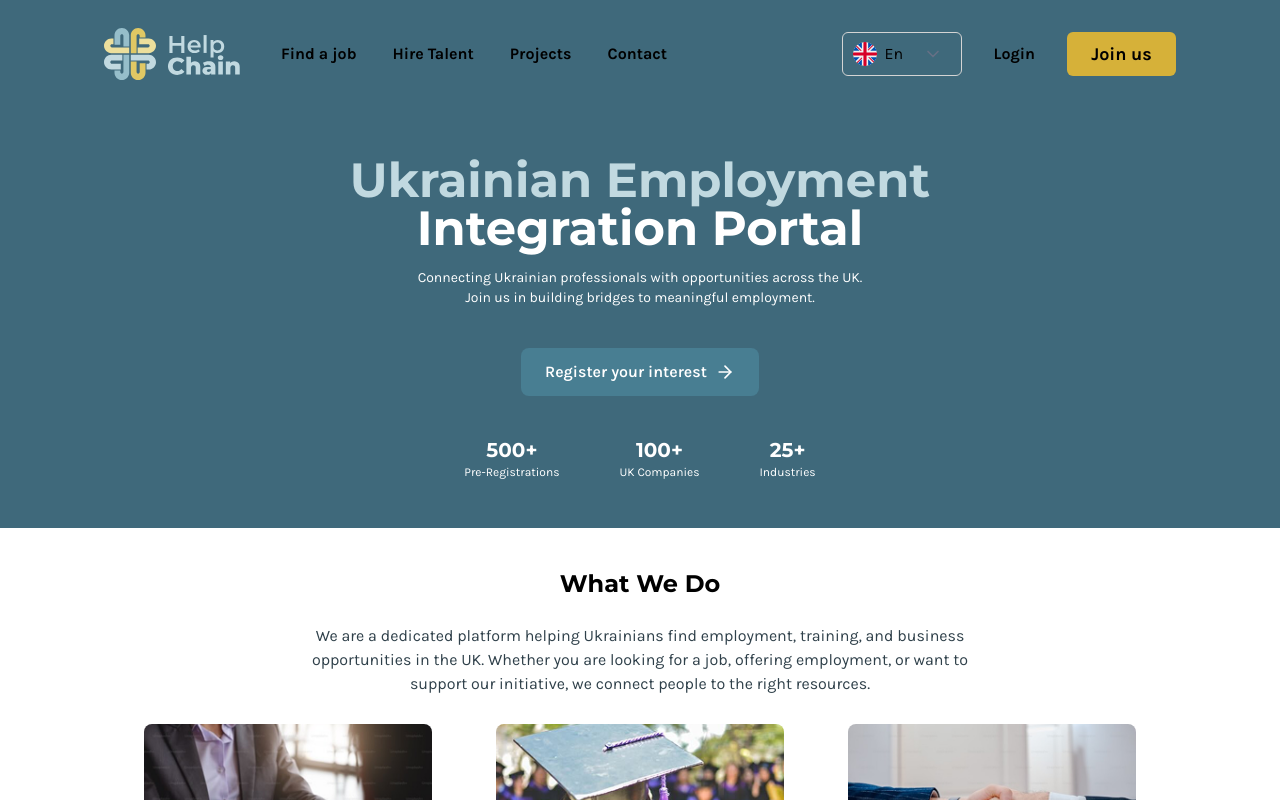
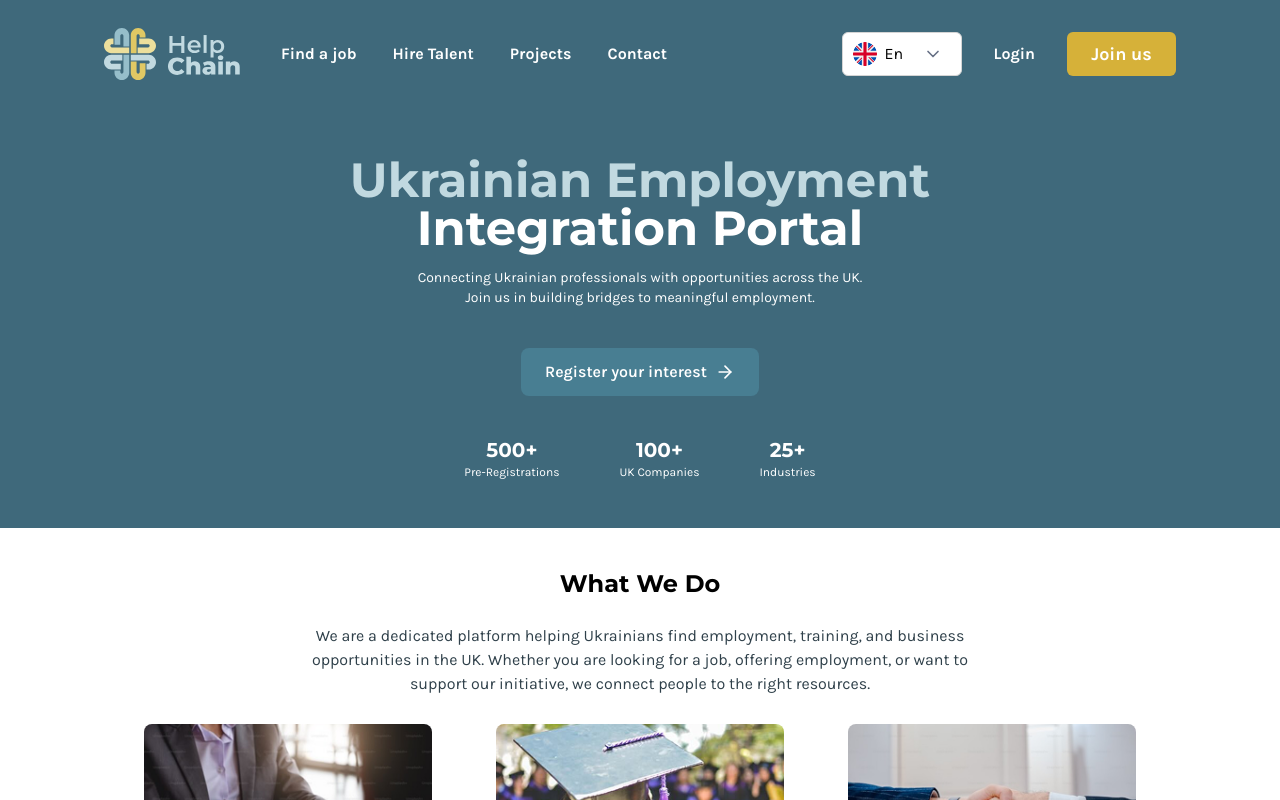
Before and after one commit to yuzbamaria/helpchain-ua, a Next.js app: page / in a window 1280 px wide. Shown: the top 800 px of the page. Built offline with nearby package versions, Linux system fonts and the light colour scheme.

Commit message:
refactor: remove the background scroll when the hamburger menu opens, update color variable names in the header somponent to match the name in globals.css, add background to dropdown languages list in mobile menu

```diff
--- a/src/app/components/Header.tsx
+++ b/src/app/components/Header.tsx
@@ -34,6 +34,18 @@ export default function Header() {
             };
     }, []);
 
+    useEffect(() => {
+        if (isMenuOpen) {
+            document.body.style.overflow = "hidden";
+        } else {
+            document.body.style.overflow = "auto";
+        }
+
+        return () => {
+            document.body.style.overflow = "auto"; // Cleanup in case component unmounts
+        };
+    }, [isMenuOpen]);
+
     const toggleMenu = () => setIsMenuOpen(!isMenuOpen);
 
     const handleSelectLang = (lang: string) => {
@@ -42,7 +54,7 @@ export default function Header() {
     };
 
     return (
-        <header className="bg-base-white lg:bg-primary-600">
+        <header className="bg-white lg:bg-primary-600">
 
             {isMenuOpen && (
                     <div className="fixed top-0 left-0 w-full h-full z-25 bg-[#191B2366] lg:hidden">
@@ -51,7 +63,7 @@ export default function Header() {
                             className="absolute top-4 right-4 z-50 p-2">
                             {crossCloseIcon}
                         </button>
-                        <div className="flex flex-col items-center pt-[24px] gap-8 absolute top-0 left-0 min-w-[300px] w-[60%] h-full z-30 bg-base-white sm:w-[30%] md:w-[40%]">
+                        <div className="flex flex-col items-center pt-[24px] gap-8 absolute top-0 left-0 min-w-[300px] w-[60%] h-full z-30 bg-white sm:w-[30%] md:w-[40%]">
                             <div className="flex flex-col items-center">
                                 <ul className="flex flex-col items-center font-karla font-bold text-primary-500">
                                     <li className="cursor-pointer px-4 py-4">Find a job</li>
@@ -65,7 +77,7 @@ export default function Header() {
                             <div className="flex flex-col gap-2" ref={mobileDropdownRef}>
                                 <button
                                     onClick={() => setShowMobileDropdown(prev => !prev)}
-                                className={`flex items-center py-2.5 px-2.5 w-[236px] h-[44px] bg-base-white rounded-md ${
+                                    className={`flex items-center py-2.5 px-2.5 w-[236px] h-[44px] bg-white rounded-md ${
                                             showMobileDropdown
                                             ? "border-4 border-primary-300"
                                             : "border border-neutral-300"
@@ -79,7 +91,7 @@ export default function Header() {
                                 </button>
 
                             {showMobileDropdown && (
-                                <div className="w-[236px] rounded-md border border-neutral-300">
+                                <div className="w-[236px] rounded-md border border-neutral-300  bg-white">
                                     {/* Eng lang button */}
                                     <button
                                         className="flex gap-2 px-2.5 py-2.5 font-karla font-bold"
@@ -107,7 +119,7 @@ export default function Header() {
 
                         <div className="flex px-8 py-4 gap-8 text-lg font-karla font-bold">
                             <button className="cursor-pointer text-primary-500 font-karla font-bold">Login</button>
-                            <button className="cursor-pointer py-2 px-6 bg-accent-400 rounded-md w-[135px] h-[44px] text-lg font-karla font-bold text-base-white">Join us</button>
+                            <button className="cursor-pointer py-2 px-6 bg-accent-400 rounded-md w-[135px] h-[44px] text-lg font-karla font-bold text-white">Join us</button>
                         </div>
                         </div>
                     </div>
@@ -122,7 +134,7 @@ export default function Header() {
                         <div>{hamburger}</div>
                     </button>
                     {logoDark}
-                    <button className="cursor-pointer py-2 px-6 bg-accent-400 rounded-md w-[109px] h-[44px] text-lg font-karla font-bold text-base-white">Join us</button>
+                    <button className="cursor-pointer py-2 px-6 bg-accent-400 rounded-md w-[109px] h-[44px] text-lg font-karla font-bold text-white">Join us</button>
             </div>
 
 
@@ -132,7 +144,7 @@ export default function Header() {
                     <nav className="flex justify-between items-center max-w-[1200px] h-[52px] lg:gap-x-12 2xl:w-1200px">
                         <div className="flex items-center lg:gap-x-7">
                             {logoLight}
-                            <ul className="flex items-center gap-4 h-[48px] font-karla font-bold text-base-white">
+                            <ul className="flex items-center gap-4 h-[48px] font-karla font-bold text-white">
                                 <li className="cursor-pointer px-[10px] py-[10px]">Find a job</li>
                                 <li className="cursor-pointer px-[10px] py-[10px]">Hire Talent</li>
                                 <li className="cursor-pointer px-[10px] py-[10px]">Projects</li>
@@ -144,7 +156,7 @@ export default function Header() {
                             <div className="relative" ref={dropdownRef}>
                                 <button
                                     onClick={() => setShowDropdown((prev) => !prev)}
-                                    className={`flex items-center py-2.5 px-2.5 w-[120px] h-[44px] bg-base-white rounded-md ${
+                                    className={`flex items-center py-2.5 px-2.5 w-[120px] h-[44px] bg-white rounded-md ${
                                         showDropdown
                                         ? "border-4 border-primary-300"
                                         : "border border-neutral-300"
@@ -158,7 +170,7 @@ export default function Header() {
                                 </button>
 
                                 {showDropdown && (
-                                    <div className=" absolute top-full left-0 w-[120px] rounded-md border bg-base-white border-neutral-300" style={{ top: "calc(100% + 6px)" }}>
+                                    <div className=" absolute top-full left-0 w-[120px] rounded-md border bg-white border-neutral-300" style={{ top: "calc(100% + 6px)" }}>
                                         <div className="">
                                         {/* Eng lang button */}
                                         <button
@@ -185,8 +197,8 @@ export default function Header() {
                                     </div>
                                 )}
                             </div>
-                            <button className="cursor-pointer text-base-white font-karla font-bold">Login</button>
-                            <button className="cursor-pointer py-2 px-6 bg-accent-400 rounded-md w-[109px] h-[44px] text-lg font-karla font-bold text-base-white">Join us</button>
+                            <button className="cursor-pointer text-white font-karla font-bold">Login</button>
+                            <button className="cursor-pointer py-2 px-6 bg-accent-400 rounded-md w-[109px] h-[44px] text-lg font-karla font-bold text-white">Join us</button>
                         </div>
                     </nav>
                 </div>
```
Lines whose indentation alone changed are shown as unchanged.
